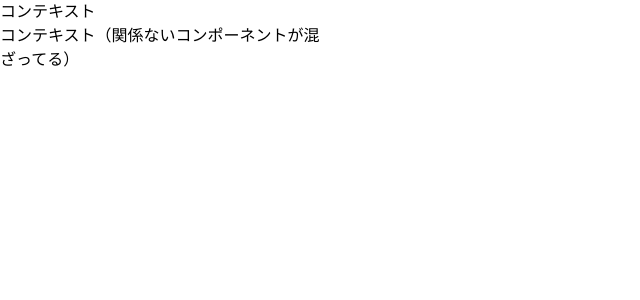
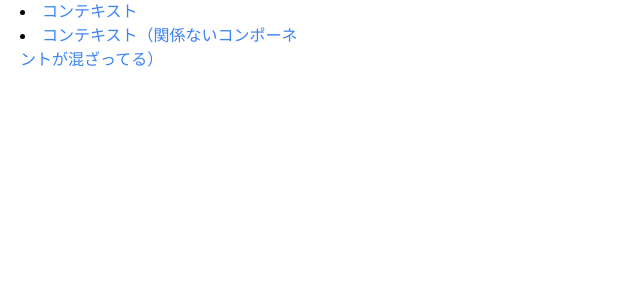
Before and after one commit to bolobob/ReactSampleList, a React (Vite) app: page / in a window 1280 px wide. Shown: the top 300 px of the page, without its empty margins (0-640 px from the left). Built offline with nearby package versions, Linux system fonts and the light colour scheme.

Commit message:
現在表示してるページに該当するサイドバーのリンクをテキストにする

```diff
--- a/src/components/Layout/MainLayout.tsx
+++ b/src/components/Layout/MainLayout.tsx
@@ -1,7 +1,10 @@
 import clsx from "clsx";
 import { ReactNode } from "react";
+import { Link, useMatch } from "react-router-dom";
 
 export const MainLayout = ({ children }: { children: ReactNode }) => {
+  const matchPath = useMatch({ path: location.pathname });
+
   return (
     <div
       className={clsx([
@@ -14,9 +17,31 @@ export const MainLayout = ({ children }: { children: ReactNode }) => {
     >
       <div className={clsx(["basis-80", "grow"])}>
         <nav>
-          <ul className={clsx(["list-none", "list-inside"])}>
-            <li>コンテキスト</li>
-            <li>コンテキスト（関係ないコンポーネントが混ざってる）</li>
+          <ul className={clsx(["list-disc", "list-inside"])}>
+            <li className={clsx(["px-5"])}>
+              {matchPath?.pathname.match(/\/context\/props_headings/) ? (
+                <>コンテキスト</>
+              ) : (
+                <Link
+                  className={clsx(["text-blue-500", "hover:underline"])}
+                  to="/context/props_headings"
+                >
+                  コンテキスト
+                </Link>
+              )}
+            </li>
+            <li className={clsx(["px-5"])}>
+              {matchPath?.pathname.match(/\/context\/my_profile/) ? (
+                <>コンテキスト（関係ないコンポーネントが混ざってる）</>
+              ) : (
+                <Link
+                  className={clsx(["text-blue-500", "hover:underline"])}
+                  to="/context/my_profile"
+                >
+                  コンテキスト（関係ないコンポーネントが混ざってる）
+                </Link>
+              )}
+            </li>
           </ul>
         </nav>
       </div>
```
